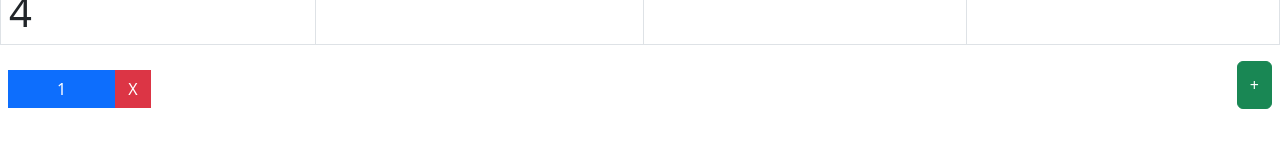
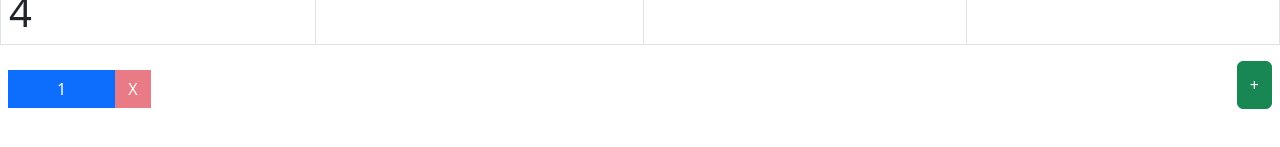
Before and after one commit to k4-100/calc, a React (Create React App) app: page / in a window 1280 px wide. Shown: the part 335-482 px from the top of the page. Built offline with nearby package versions, Linux system fonts and the light colour scheme.

Commit message:
Implemented empty table array prevention when deleting

```diff
--- a/src/components/Sheet/SheetBarButton.tsx
+++ b/src/components/Sheet/SheetBarButton.tsx
@@ -45,6 +45,7 @@ const SheetBarButton: React.FC<{ name: string; id: string }> = ({
       <button
         className="btn btn-danger  rounded-0"
         onClick={() => handleDelClick(id)}
+        disabled={sheet.tables.length < 2}
       >
         X
       </button>
```
